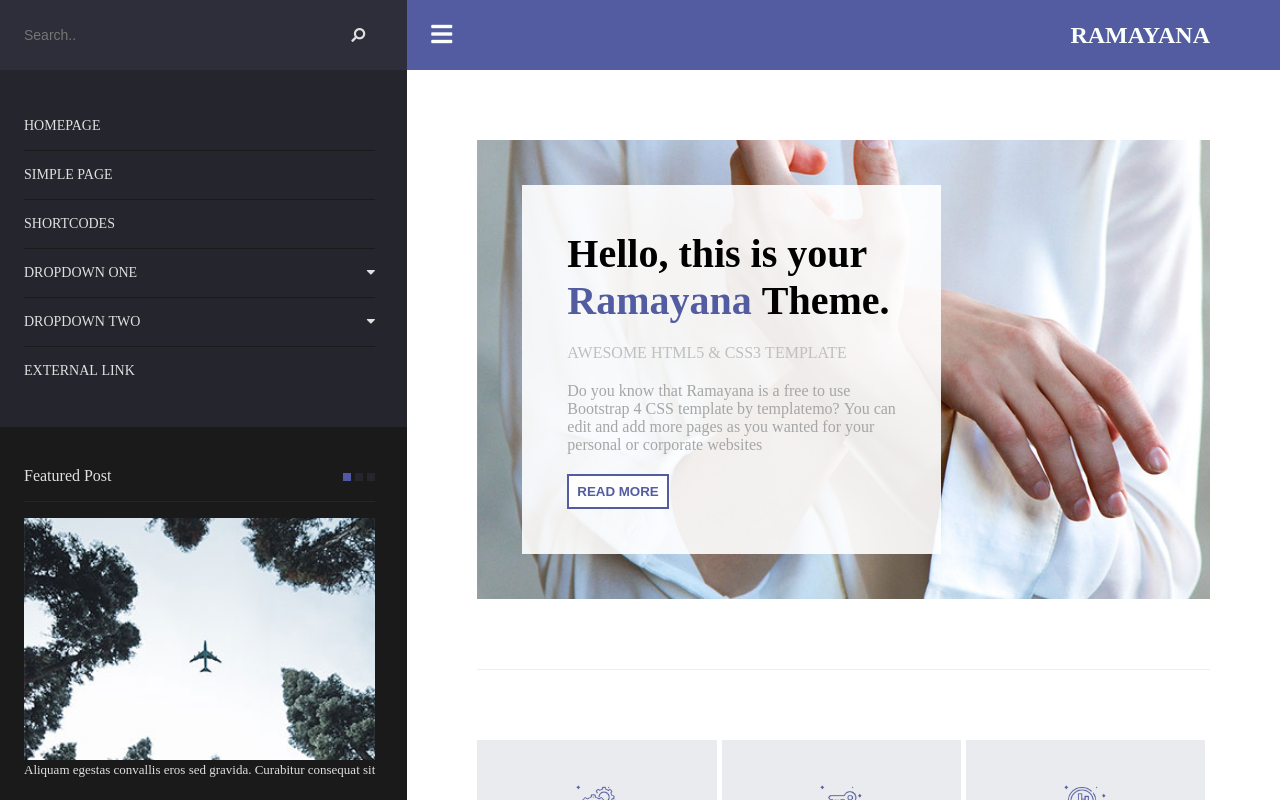
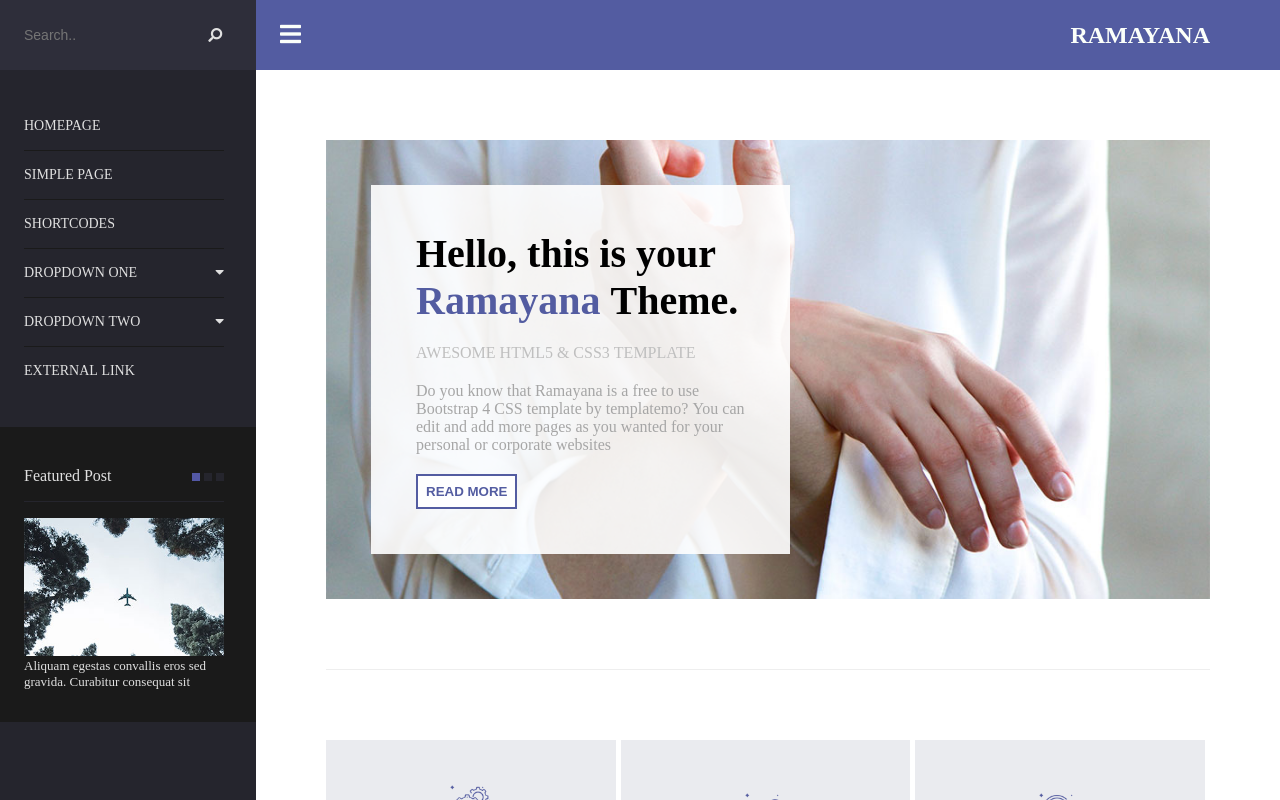
Before and after one commit to marksterben/my-assignment, a React (Create React App) app: page / in a window 1280 px wide. Shown: the top 800 px of the page. Built offline with nearby package versions, Linux system fonts and the light colour scheme.

Commit message:
refactor container component

```diff
--- a/src/App.js
+++ b/src/App.js
@@ -5,15 +5,15 @@
 import Main from "./components/Main";
 
 const App = () => {
-  const [click, setClick] = useState(false);
+  const [hide, setHide] = useState(false);
 
   const sidebarHandler = () => {
-    setClick(!click);
+    setHide(!hide);
   };
 
   return (
-    <Container>
-      <Navbar click={click} />
+    <Container hide={hide}>
+      {!hide && <Navbar />}
       <Main sidebarHandler={sidebarHandler} />
     </Container>
   );
--- a/src/components/Container/Container.module.css
+++ b/src/components/Container/Container.module.css
@@ -1,3 +1,8 @@
 .container {
-  display: flex;
+  display: grid;
+  grid-template-columns: 2fr 8fr;
 }
+
+.hideNavbar {
+  grid-template-columns: 100%;
+}
--- a/src/components/Container/index.js
+++ b/src/components/Container/index.js
@@ -1,13 +1,21 @@
+import classNames from "classnames";
 import PropTypes from "prop-types";
 
 import styles from "./Container.module.css";
 
-const Container = ({ children }) => {
-  return <div className={styles.container}>{children}</div>;
+const Container = ({ children, hide }) => {
+  return (
+    <div
+      className={classNames(styles.container, { [styles.hideNavbar]: hide })}
+    >
+      {children}
+    </div>
+  );
 };
 
 Container.propTypes = {
   children: PropTypes.node,
+  hide: PropTypes.bool.isRequired,
 };
 
 export default Container;
```
